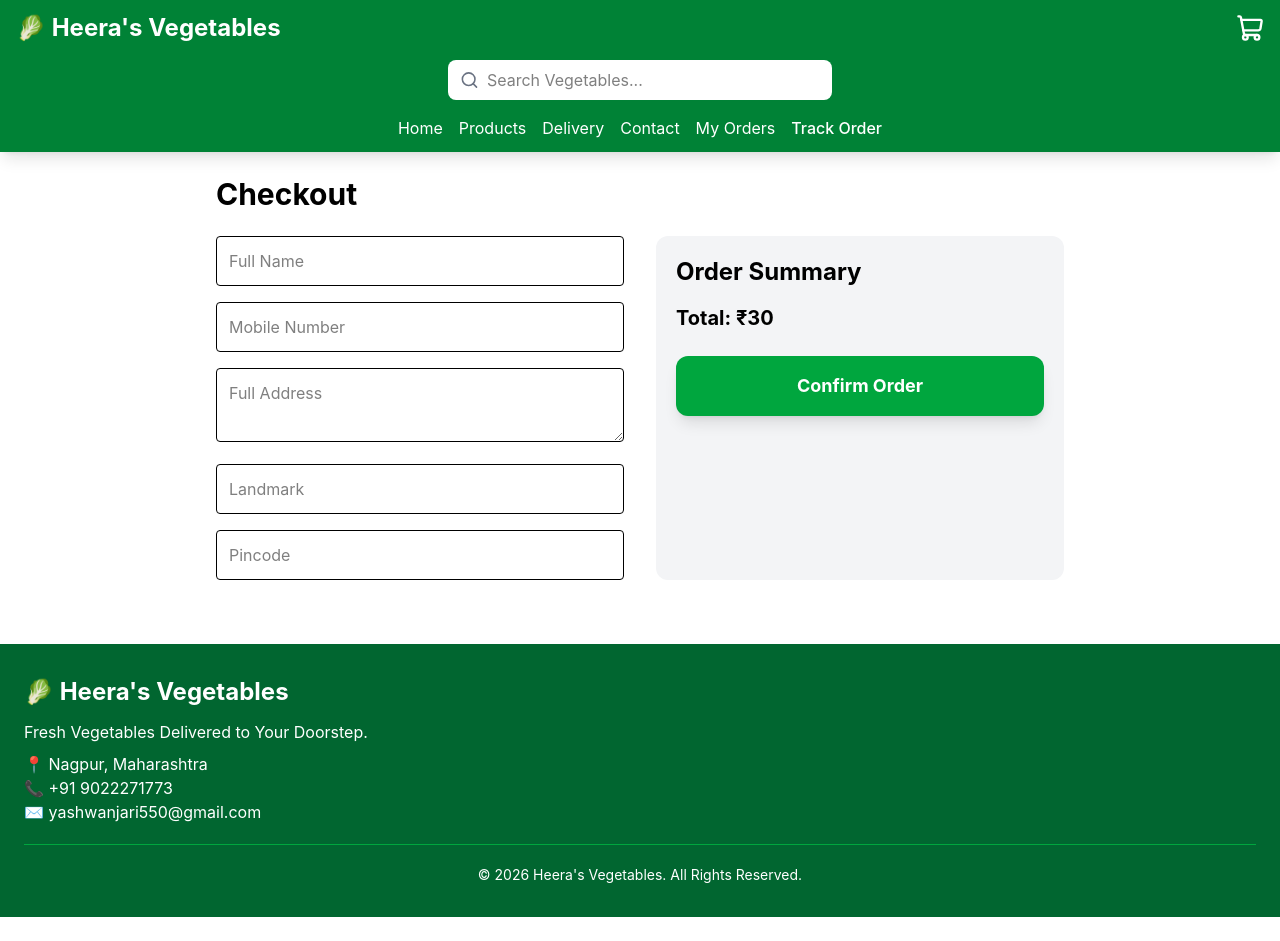
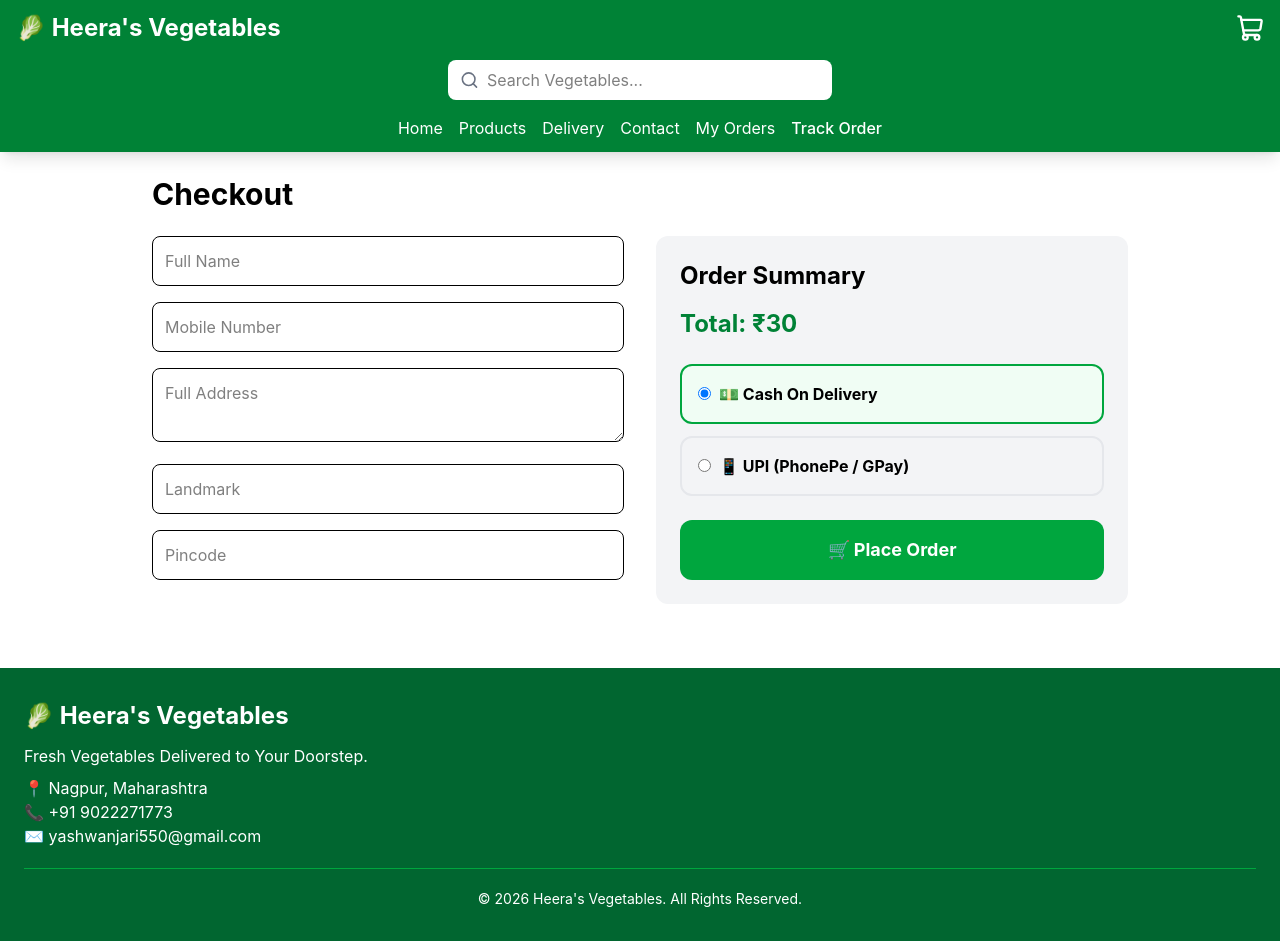
Before and after one commit to 1111yash/heeras-vegetablels, a React (Vite) app: page /checkout in a window 1280 px wide. Before the commit the page ends 917 px from the top, so only its background shows below. Built offline with nearby package versions, Linux system fonts and the light colour scheme.

Commit message:
Final website

```diff
--- a/src/pages/Checkout.jsx
+++ b/src/pages/Checkout.jsx
@@ -3,7 +3,7 @@ import { useState } from "react";
 import { ref, set } from "firebase/database";
 import { db } from "../src/firebase";
 import { useNavigate } from "react-router-dom";
-import emailjs from '@emailjs/browser';
+import emailjs from "@emailjs/browser";
 
 function Checkout() {
   const { cart, totalPrice } = useCart();
@@ -12,6 +12,8 @@ function Checkout() {
   const [customer, setCustomer] = useState({
     name: "", phone: "", address: "", landmark: "", pincode: "",
   });
+
+  const [paymentMethod, setPaymentMethod] = useState("cod");
 
   const deliveryCharge = totalPrice >= 399 ? 0 : 30;
   const finalTotal = totalPrice + deliveryCharge;
@@ -25,87 +27,99 @@ function Checkout() {
 
   const placeOrder = async () => {
     if (!isShopOpen) {
-            alert("माफ़ कीजिए, हमारी दुकान अभी बंद है। हम सुबह 10:00 से रात 10:00 बजे तक खुले रहते हैं।");
+      alert("Shop is currently closed. Open: 10 AM - 10 PM");
       return;
     }
-        if (!customer.name || !customer.phone) {
-            alert("कृपया नाम और मोबाइल नंबर भरें!");
+    if (!customer.name || !customer.phone || !customer.address) {
+      alert("Please fill in all delivery details!");
       return;
     }
 
     const autoOrderId = "HV-" + Math.floor(10000 + Math.random() * 90000);
-        const itemsList = cart.map(i => `${i.name} (${i.quantity})`).join(", ");
+    const itemsList = cart.map((i) => `• ${i.name} (${i.unitLabel}) × ${i.quantity} = ₹${i.price * i.quantity}`).join("\n");
 
     try {
-            // 1. Firebase Save
       await set(ref(db, `orders/${autoOrderId}`), {
+        orderId: autoOrderId,
         status: 1,
+        paymentMethod,
         customerName: customer.name,
         phone: customer.phone,
-
-  // 👇 Complete cart save hoga
-  items: cart,
-
+        address: `${customer.address}, ${customer.landmark}, ${customer.pincode}`,
         total: finalTotal,
         timestamp: Date.now(),
       });
 
-            // 2. EmailJS - ईमेल भेजना
       const templateParams = {
-                title: "New Order",
+        order_id: autoOrderId,
         name: customer.name,
-                order_id: autoOrderId,
-                from_name: customer.name,
         phone: customer.phone,
-                address: `${customer.address}, ${customer.landmark}`,
+        address: `${customer.address}, ${customer.landmark}, ${customer.pincode}`,
+        payment_method: paymentMethod === "upi" ? "UPI" : "COD",
         message: itemsList,
         total: "₹" + finalTotal,
       };
 
-            emailjs.send('service_zxgku3f', 'template_foc6ana', templateParams, 'b8Qb45wp8S4PC1Mi8')
-                .catch(err => console.log("Email error: ", err));
+      await emailjs.send("service_zxgku3f", "template_foc6ana", templateParams, "b8Qb45wp8S4PC1Mi8");
 
-            // 3. WhatsApp Redirect (Optional)
-            const wantsWhatsApp = window.confirm("क्या आप ऑर्डर की डिटेल्स WhatsApp पर देखना चाहते हैं?");
+      const wantsWhatsApp = window.confirm("Send order details on WhatsApp?");
       if (wantsWhatsApp) {
-                const waMessage = `🥬 *New Order Received!* \n📦 *ID: ${autoOrderId}* \n👤 *Name:* ${customer.name} \n📞 *Phone:* ${customer.phone} \n🏠 *Address:* ${customer.address} \n💰 *Total:* ₹${finalTotal}`;
+        const waMessage = `🥬 *New Order*\n📦 *ID:* ${autoOrderId}\n👤 *Name:* ${customer.name}\n🏠 *Address:* ${customer.address}\n💳 *Payment:* ${paymentMethod.toUpperCase()}\n\n🛒 *Items:*\n${itemsList}\n\n💰 *Total:* ₹${finalTotal}`;
         window.open(`https://wa.me/919022271773?text=${encodeURIComponent(waMessage)}`, "_blank");
       }
 
-            setCustomer({ name: "", phone: "", address: "", landmark: "", pincode: "" });
-            alert("ऑर्डर कन्फर्म हो गया!");
+      alert("🎉 Order Placed Successfully!");
       navigate(`/track-order?id=${autoOrderId}`);
-
     } catch (error) {
-            alert("ऑर्डर प्लेस करने में समस्या आई।");
+      alert("Error placing order.");
     }
   };
 
   return (
-        <div className="max-w-4xl mx-auto p-6 text-black">
+    <div className="max-w-5xl mx-auto p-6">
       <h1 className="text-3xl font-bold mb-6">Checkout</h1>
       <div className="grid md:grid-cols-2 gap-8">
         <div className="space-y-4">
-                    <input name="name" value={customer.name} placeholder="Full Name" onChange={handleChange} className="border p-3 rounded w-full" />
-                    <input name="phone" value={customer.phone} placeholder="Mobile Number" onChange={handleChange} className="border p-3 rounded w-full" />
-                    <textarea name="address" value={customer.address} placeholder="Full Address" onChange={handleChange} className="border p-3 rounded w-full" />
-                    <input name="landmark" value={customer.landmark} placeholder="Landmark" onChange={handleChange} className="border p-3 rounded w-full" />
-                    <input name="pincode" value={customer.pincode} placeholder="Pincode" onChange={handleChange} className="border p-3 rounded w-full" />
+          <input name="name" value={customer.name} onChange={handleChange} placeholder="Full Name" className="border p-3 rounded-lg w-full" />
+          <input name="phone" value={customer.phone} onChange={handleChange} placeholder="Mobile Number" className="border p-3 rounded-lg w-full" />
+          <textarea name="address" value={customer.address} onChange={handleChange} placeholder="Full Address" className="border p-3 rounded-lg w-full" />
+          <input name="landmark" value={customer.landmark} onChange={handleChange} placeholder="Landmark" className="border p-3 rounded-lg w-full" />
+          <input name="pincode" value={customer.pincode} onChange={handleChange} placeholder="Pincode" className="border p-3 rounded-lg w-full" />
         </div>
 
-                <div className="bg-gray-100 rounded-xl p-5">
+        <div className="bg-gray-100 rounded-xl p-6">
           <h2 className="text-2xl font-bold mb-4">Order Summary</h2>
-                    <div className="text-xl font-bold mt-4">Total: ₹{finalTotal}</div>
+          {cart.map((item) => (
+            <div key={item.id} className="flex justify-between py-2 border-b">
+              <span>{item.name} x {item.quantity}</span>
+              <span className="font-bold">₹{item.price * item.quantity}</span>
+            </div>
+          ))}
+          <div className="mt-4 text-2xl font-bold text-green-700">Total: ₹{finalTotal}</div>
 
-                    {isShopOpen ? (
-                        <button onClick={placeOrder} className="mt-6 w-full bg-green-600 text-white py-4 rounded-xl font-bold text-lg hover:bg-green-700 shadow-lg">
-                            Confirm Order
-                        </button>
-                    ) : (
-                        <div className="mt-6 w-full bg-red-600 text-white py-4 rounded-xl font-bold text-center">
-                            🚫 दुकान अभी बंद है (सुबह 10 से रात 10)
+          <div className="mt-6 space-y-3">
+            <label className={`block p-4 border-2 rounded-xl cursor-pointer ${paymentMethod === "cod" ? "border-green-600 bg-green-50" : "border-gray-200"}`}>
+              <input type="radio" value="cod" checked={paymentMethod === "cod"} onChange={(e) => setPaymentMethod(e.target.value)} />
+              <span className="ml-2 font-bold">💵 Cash On Delivery</span>
+            </label>
+
+            <label className={`block p-4 border-2 rounded-xl cursor-pointer ${paymentMethod === "upi" ? "border-purple-600 bg-purple-50" : "border-gray-200"}`}>
+              <input type="radio" value="upi" checked={paymentMethod === "upi"} onChange={(e) => setPaymentMethod(e.target.value)} />
+              <span className="ml-2 font-bold">📱 UPI (PhonePe / GPay)</span>
+            </label>
+          </div>
+
+          {paymentMethod === "upi" && (
+            <div className="mt-4 p-4 bg-white rounded-xl text-center border border-purple-200">
+              <img src="/qr-code.jpeg" alt="QR" className="w-40 mx-auto" />
+              <p className="font-bold text-purple-700 mt-2">9022271773@ybl</p>
+              <button onClick={() => { navigator.clipboard.writeText("9022271773@ybl"); alert("Copied!"); }} className="mt-2 text-sm bg-purple-600 text-white px-4 py-1 rounded">Copy ID</button>
             </div>
           )}
+
+          <button onClick={placeOrder} className="w-full mt-6 bg-green-600 text-white py-4 rounded-xl font-bold text-lg">
+            {paymentMethod === "upi" ? "✅ Confirm Payment & Order" : "🛒 Place Order"}
+          </button>
         </div>
       </div>
     </div>
```
Also changed, not shown: public/qr-code.jpeg (added). Lines whose indentation alone changed are shown as unchanged.
